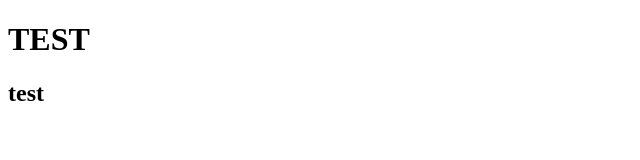
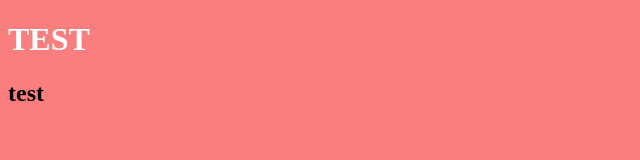
Before and after one commit to gsnop/gsnop.github.io, a plain HTML site: page index.html in a window 1280 px wide. Shown: the whole page, without its empty margins (0-640 px from the left). Drawn offline with nearby package versions, Linux system fonts and the light colour scheme; files that its build step writes are made by us from their sources.

Commit message:
change to css link

```diff
--- a/index.html
+++ b/index.html
@@ -4,7 +4,7 @@
     <meta charset="UTF-8">
     <meta name="viewport" content="width=device-width, initial-scale=1.0">
     <title>Document</title>
-    <link rel="stylesheet" href="CSS/main.css">
+    <link rel="stylesheet" href="main.css">
 </head>
 
 <body>
```
